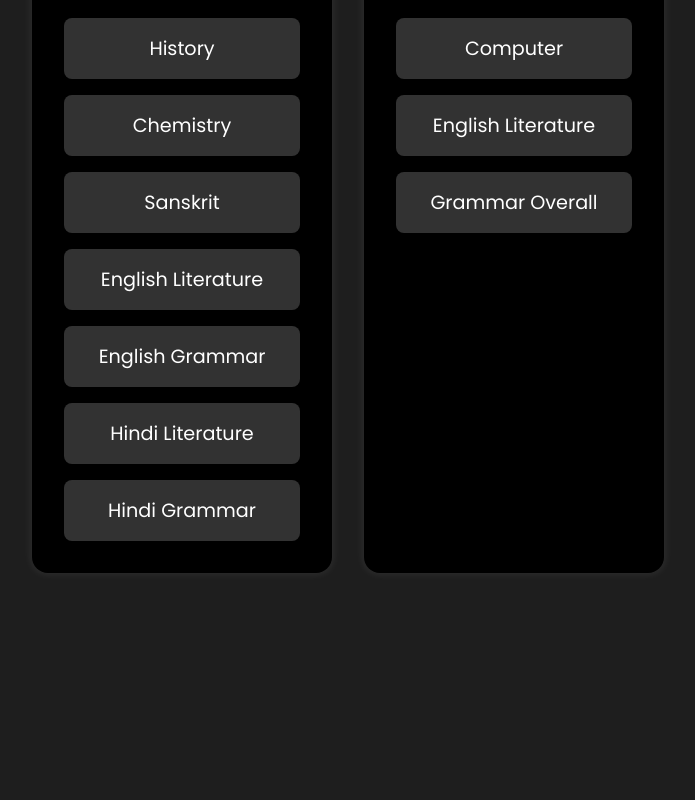
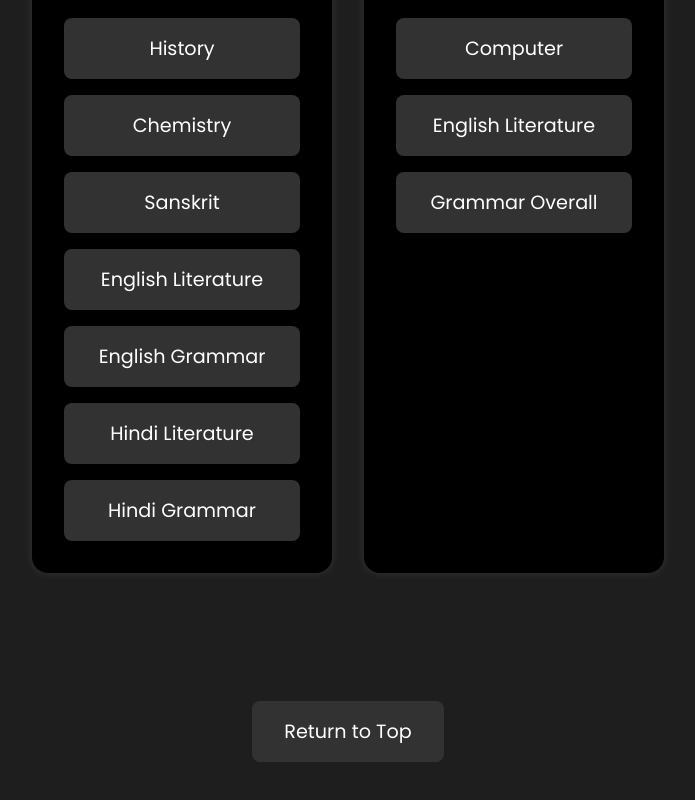
Before and after one commit to Doomsdaz/Terminater, a plain HTML site: page Notes.html in a window 1280 px wide. Shown: the part 338-1138 px from the top of the page, without its empty margins (292-987 px from the left). Before the commit the page ends 991 px from the top, so only its background shows below. Drawn offline with Linux system fonts and the light colour scheme.

Commit message:
Update Notes.html

```diff
--- a/Notes.html
+++ b/Notes.html
@@ -82,6 +82,24 @@
         .card:hover {
             transform: translateY(-10px);
         }
+        .return-button {
+            display: block;
+            margin: 3rem auto;
+            padding: 1rem 2rem;
+            font-size: 1.2rem;
+            color: white;
+            background: rgb(50, 50, 50);
+            border-radius: 0.5rem;
+            text-align: center;
+            text-decoration: none;
+            transition: background 0.3s ease-in-out, transform 0.3s ease-in-out;
+            width: max-content;
+        }
+
+        .return-button:hover {
+            background: rgb(114, 114, 114);
+            transform: scale(1.05);
+        }
     </style>
     <title>PDF Notes</title>
 </head>
@@ -114,6 +132,8 @@
             </div>
         </div>
     </div>
+
+    <a href="#" class="return-button">Return to Top</a>
 </body>
 
 </html>
```
